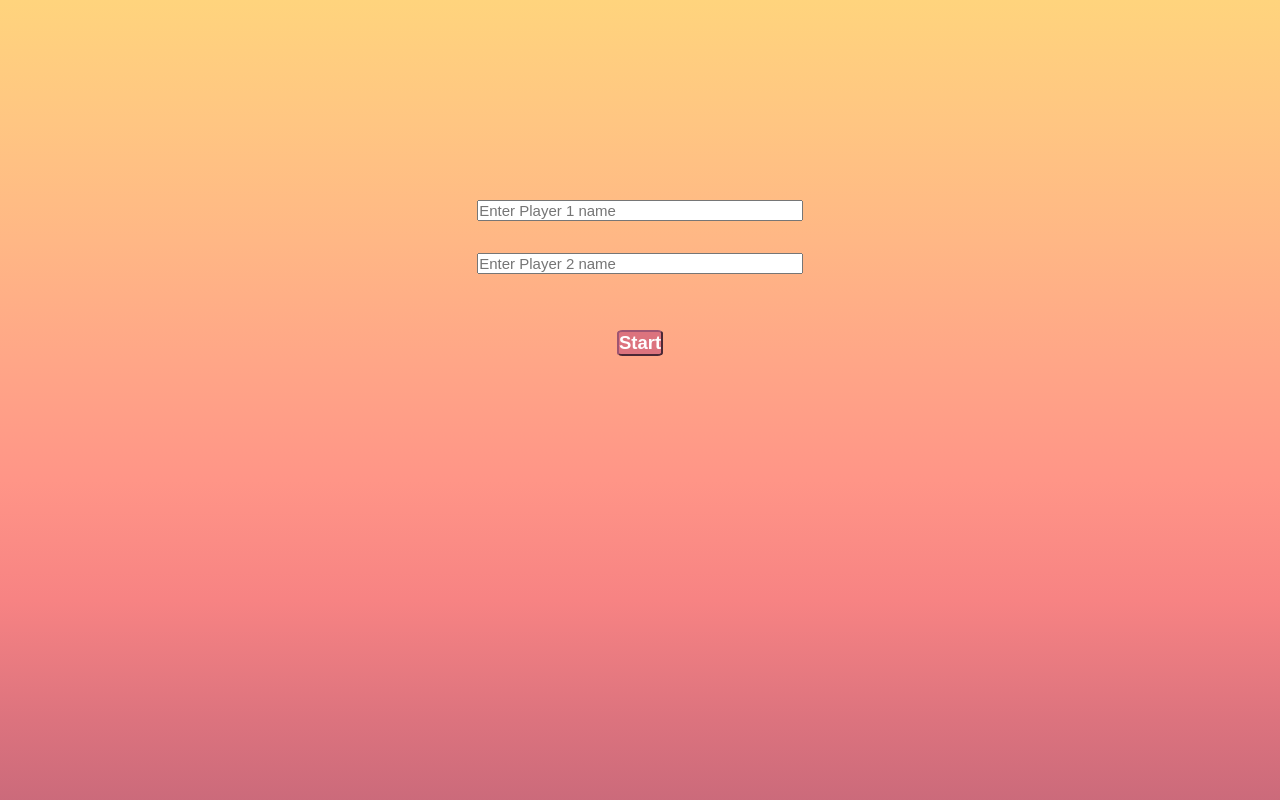
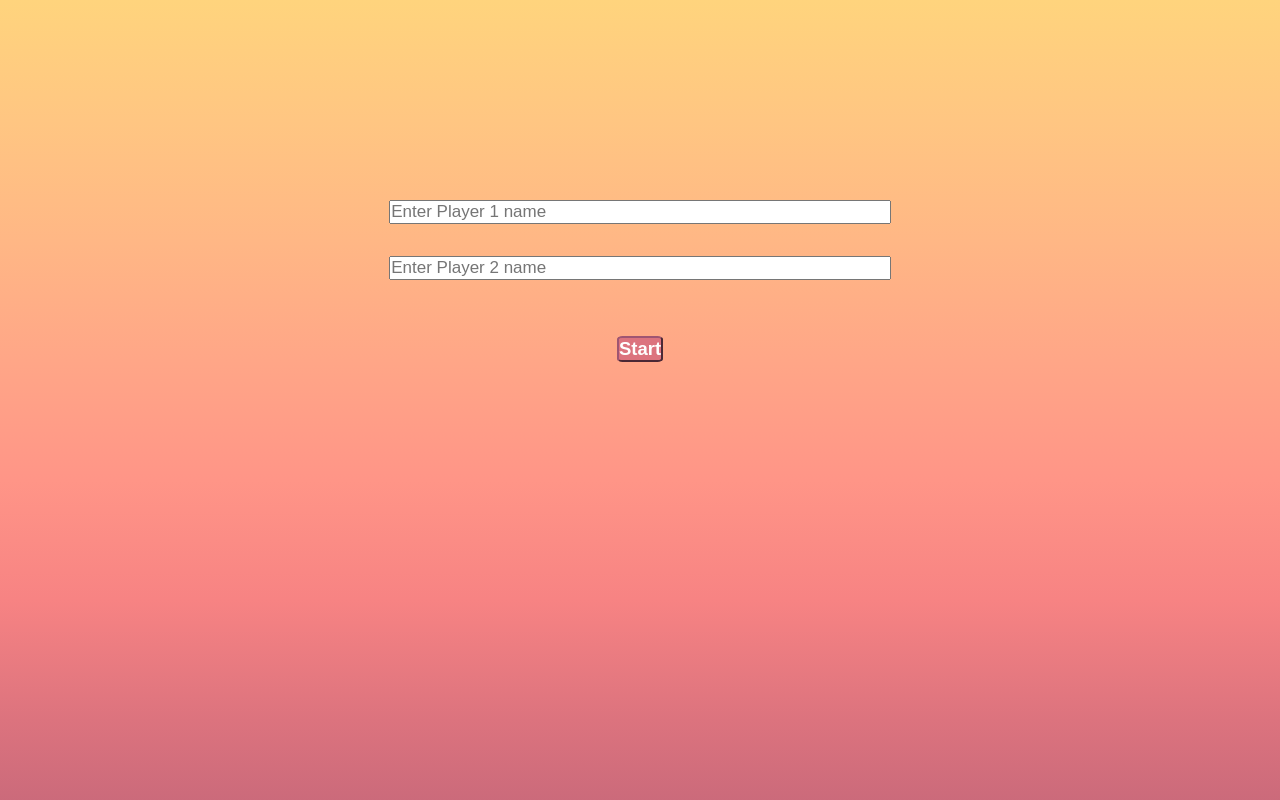
Before and after one commit to kylead10/tic-tac-toe, a React (Vite) app: page / in a window 1280 px wide. Shown: the top 800 px of the page. Built offline with nearby package versions, Linux system fonts and the light colour scheme.

Commit message:
design changes

```diff
--- a/src/index.css
+++ b/src/index.css
@@ -95,9 +95,9 @@ body {
 }
 
 .player {
-  width: 37%;
+  width: 57%;
   margin: 0 5rem 2rem;
-  font-size: 15px;
+  font-size: 17px;
 }
 
 .playButton,
```
